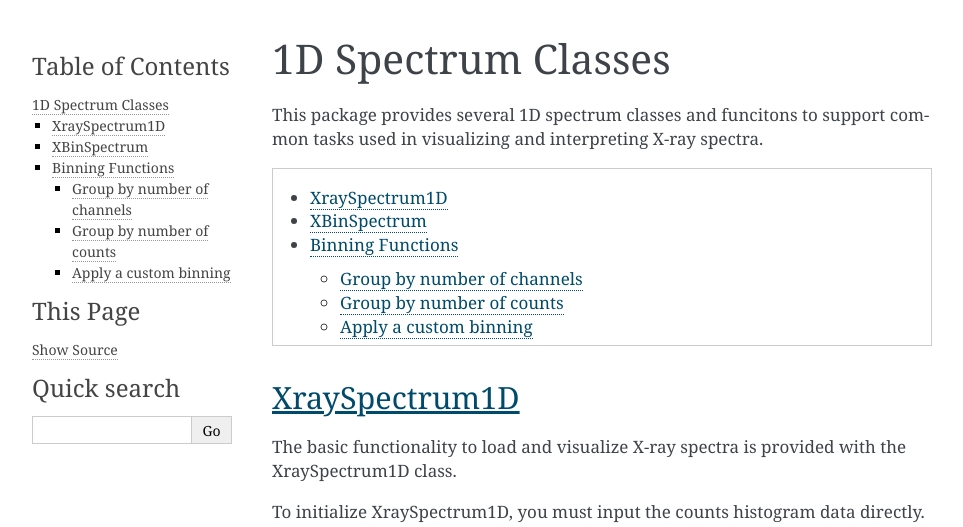
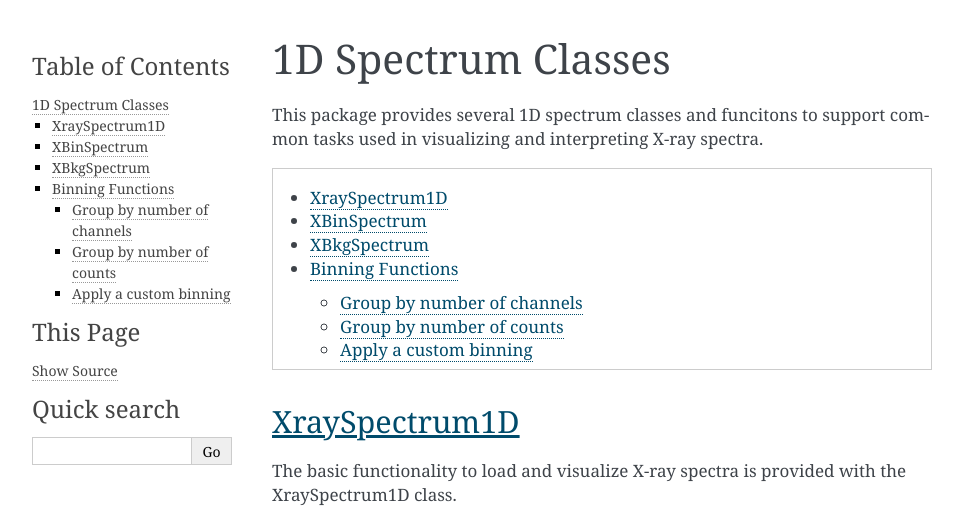
Before and after one commit to eblur/pyxsis, a Sphinx documentation site: the page built from docs/source/spectrum.rst, in a window 1280 px wide. Shown: the top 527 px of the page, without its empty margins (148-1111 px from the left). Built offline with Sphinx 7.4.7, drawn with Linux system fonts in a browser that asks for light colours; pages that are not in the unit, such as notebooks, are missing from menus.

Commit message:
added background spectrum docs

```diff
--- a/docs/source/spectrum.rst
+++ b/docs/source/spectrum.rst
@@ -28,6 +28,12 @@
 .. autoclass:: pyxsis.binspectrum.XBinSpectrum
     :members:
 
+XBkgSpectrum
+^^^^^^^^^^^^
+
+.. autoclass:: pyxsis.binspectrum.XBkgSpectrum
+    :members:
+
 Binning Functions
 ^^^^^^^^^^^^^^^^^
 
```
Also changed, not shown: 1 other file.
